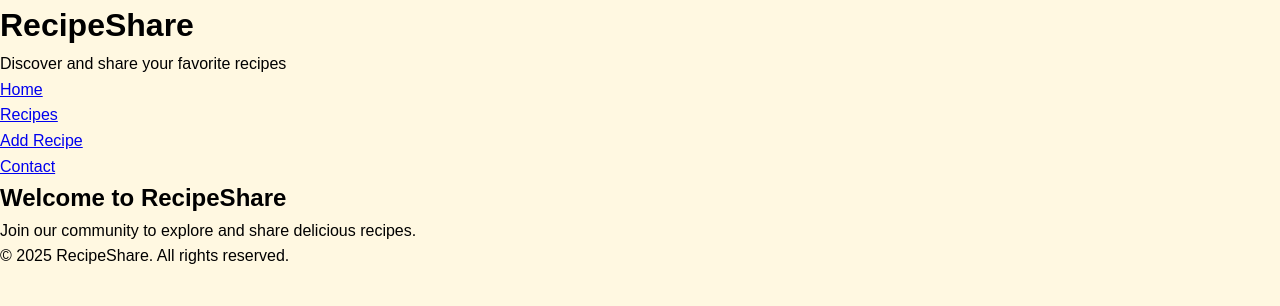
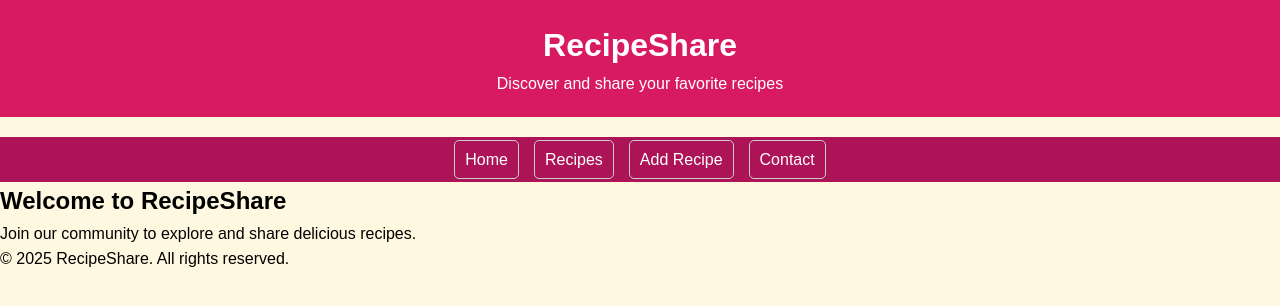
Before and after one commit to akinniyioluwaseun/web-dev-portfolio, a plain HTML site: page WEEK 4/index.html in a window 1280 px wide. Drawn offline with Linux system fonts and the light colour scheme.

Commit message:
Style header and nav with CSS Grid

```diff
--- a/WEEK 4/styles.css
+++ b/WEEK 4/styles.css
@@ -11,3 +11,44 @@ body {
     line-height: 1.6; /* Improves readability */
     background-color: #fff8e1; /* Light yellow background for warm feel */
 }
+
+/* Style the header with CSS Grid */
+header {
+    display: grid; /* Use Grid for layout */
+    grid-template-columns: 1fr; /* Single column */
+    text-align: center; /* Center content */
+    background-color: #d81b60; /* Vibrant pink for lively feel */
+    color: white; /* White text for contrast */
+    padding: 20px; /* Space inside header */
+    margin-bottom: 20px; /* Space below header */
+}
+
+/* Style the navigation with Grid */
+nav {
+    background-color: #ad1457; /* Darker pink for nav */
+    padding: 10px; /* Space inside nav */
+}
+
+/* Style nav list with Grid */
+nav ul {
+    display: grid; /* Use Grid for nav items */
+    grid-template-columns: repeat(4, auto); /* 4 equal-width columns */
+    gap: 15px; /* Space between items */
+    justify-content: center; /* Center items */
+    list-style: none; /* Remove bullet points */
+}
+
+/* Style nav links */
+nav ul li a {
+    color: white; /* White text */
+    text-decoration: none; /* Remove underline */
+    padding: 10px; /* Clickable area */
+    border: 1px solid #ccc; /* Light border */
+    border-radius: 5px; /* Rounded corners */
+}
+
+/* Hover effect for nav links */
+nav ul li a:hover {
+    background-color: #c2185b; /* Slightly lighter pink on hover */
+    transition: background-color 0.3s; /* Smooth transition */
+}
```
